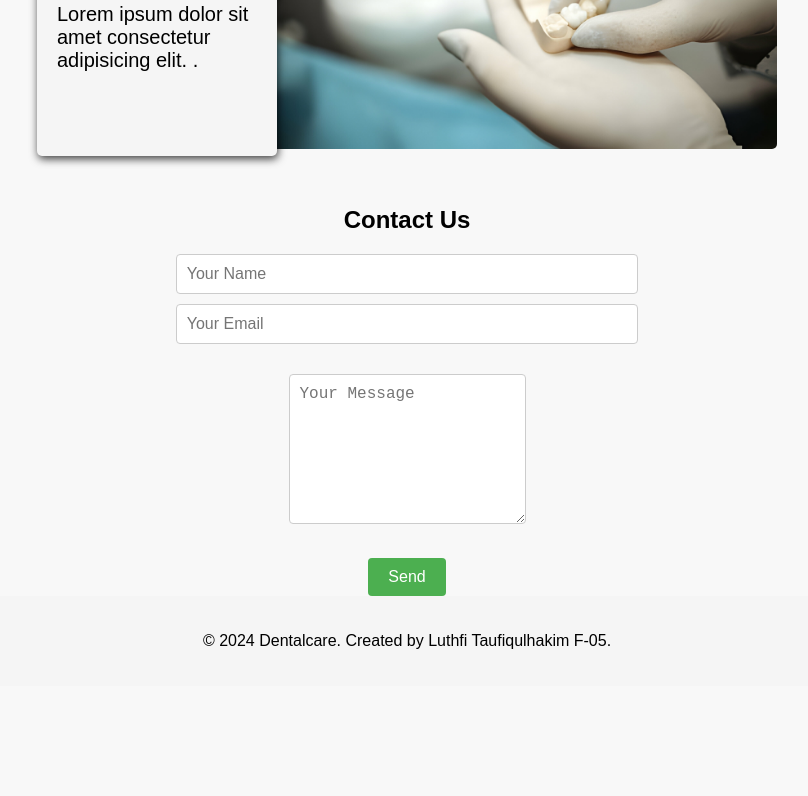
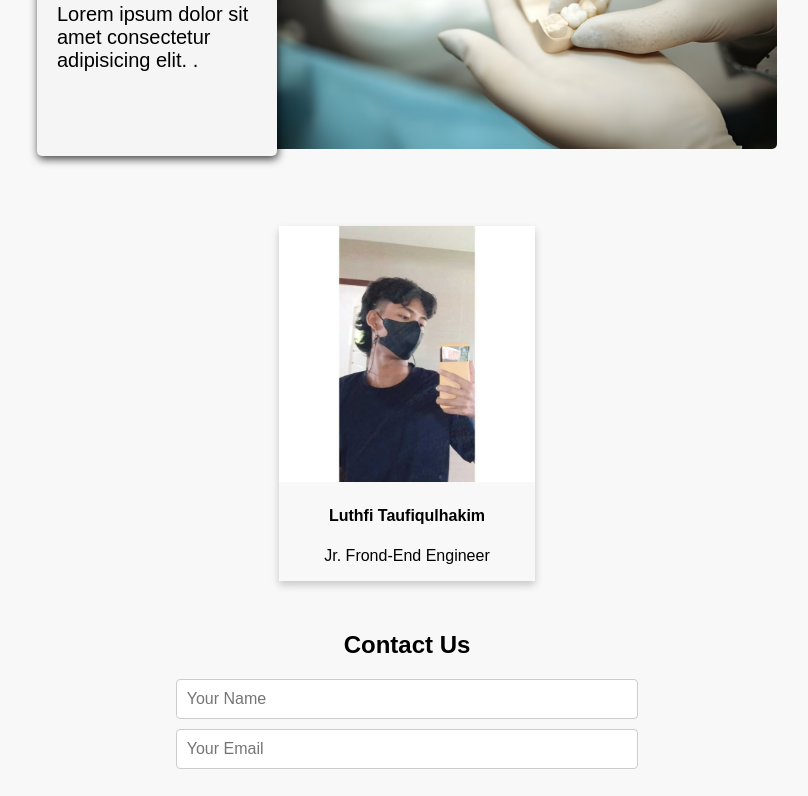
Before and after one commit to LuthfiTaufiqulhakim/dentalcare-landingpage, a plain HTML site: page index.html in a window 1280 px wide. Shown: the part 1402-2198 px from the top of the page, without its empty margins (233-1041 px from the left). Before the commit the page ends 2088 px from the top, so only its background shows below. Drawn offline with Linux system fonts and the light colour scheme.

Commit message:
add Aside

```diff
--- a/index.html
+++ b/index.html
@@ -134,7 +134,15 @@
 
   </div>
 
-  <aside></aside>
+  <aside class="card-container" id="card">
+    <div class="card">
+      <img src="../src/assets/avatar.jpg" alt="Avatar">
+      <div class="container">
+        <h4><b>Luthfi Taufiqulhakim</b></h4>
+        <p>Jr. Frond-End Engineer</p>
+      </div>
+    </div>
+  </aside>
 
   <section class="contact-container" id="contact">
     <div>
--- a/src/css/style.css
+++ b/src/css/style.css
@@ -261,18 +261,21 @@ main {
 
 #contact {
   margin-top: 50px;
+
 }
 
 .contact-container form {
   display: flex;
   flex-direction: column;
   align-items: center;
+
 }
 
 #contact h2 {
   text-align: center;
   font-size: 24px;
   margin-bottom: 20px;
+
 }
 
 .contact-container .col {
@@ -303,6 +306,36 @@ main {
   cursor: pointer;
   font-size: 16px;
 }
+
+
+#card{
+display: flex;
+position: relative;
+justify-content: center;
+margin-top: 70px;
+border-radius: px;
+object-fit: cover;
+text-align: justify;
+  text-justify: inter-word;
+  text-align: center;
+}
+
+.card {
+  box-shadow: 0 4px 8px 0 rgba(0,0,0,0.2);
+  transition: 0.3s;
+  width: 20%;
+
+}
+.card img {
+  width:100%;
+}
+
+.card:hover {
+  box-shadow: 0 8px 16px 0 rgba(0,0,0,0.2);
+}
+
+
+
 footer {
   display: block;
   background-color: #f5f5f5;
@@ -486,4 +519,16 @@ footer {
   .contact-container .button-submit {
     font-size: 14px;
   }
+
+
+  #card {
+    flex-wrap: wrap;
+    justify-content: space-evenly;
+  }
+
+  .card {
+    width: 40%;
+    margin-bottom: 20px;
+  }
+
 }
```
Also changed, not shown: src/assets/avatar.jpg (added).
